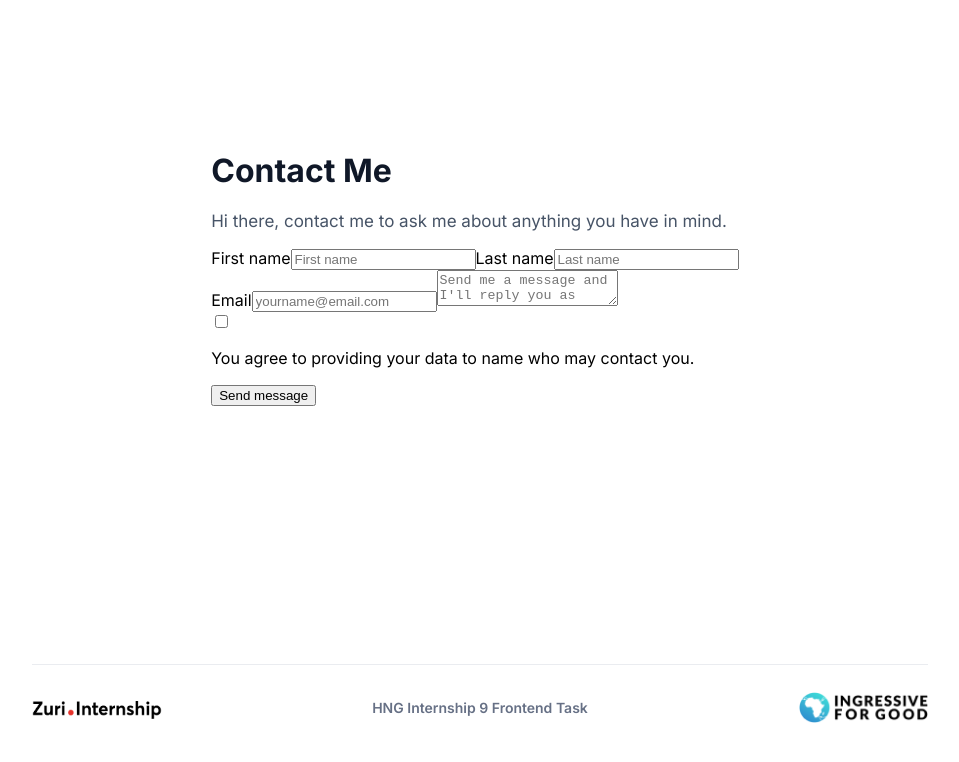
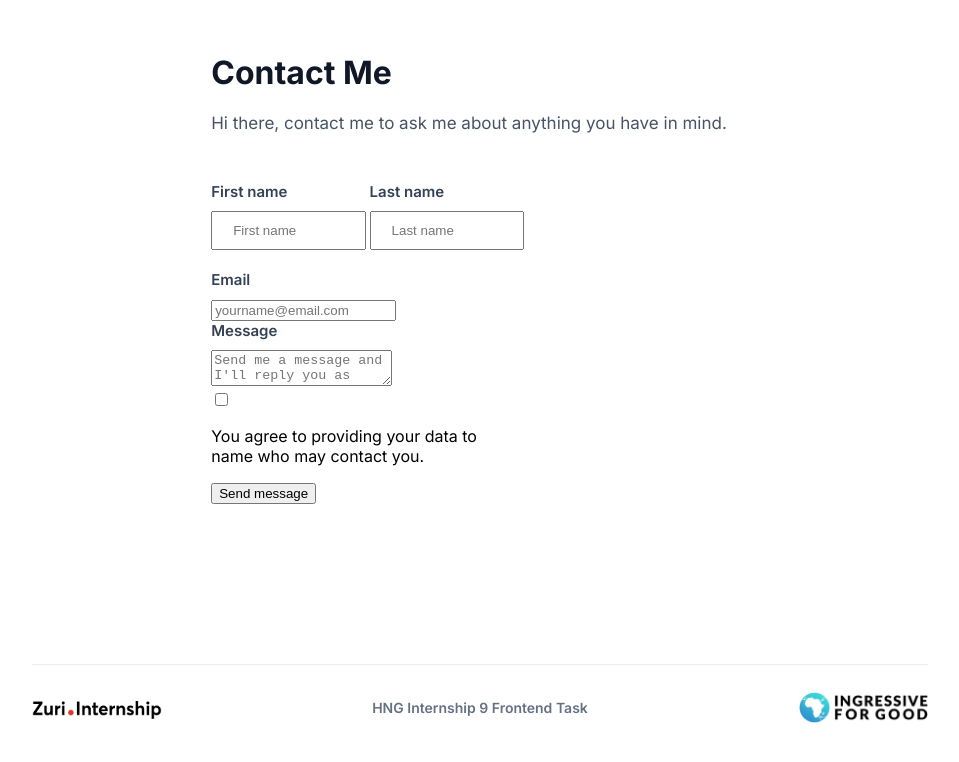
Before and after one commit to rambey-coder/HNG-STAGE-1-TASK, a React (Create React App) app: page /contact in a window 1280 px wide. Shown: the top 762 px of the page, without its empty margins (160-1119 px from the left). Built offline with nearby package versions, Linux system fonts and the light colour scheme; the HTML template or start-up script is replaced by a standard one.

Commit message:
style: styling label

```diff
--- a/src/App.css
+++ b/src/App.css
@@ -279,6 +279,38 @@
   margin-top: 0;
 }
 
+.contact {
+  margin-top: 2rem;
+  width: 100%;
+  box-sizing: border-box;
+}
+
+.contact-info {
+  display: flex;
+  align-items: center;
+  justify-content: space-between;
+  gap: 3rem;
+  margin-bottom: 20px;
+  width: 100%;
+  box-sizing: border-box;
+}
+
+.contact > div > label, .contact-info > div > label {
+  display: block;
+  margin-bottom: 10px;
+  font-size: 15px;
+  font-weight: 600;
+  color: #344054;
+}
+
+.contact-info > div, .contact > div {
+  width: 50%;
+}
+
+.contact > input, .contact-info > div > input {
+  width: 100%;
+  padding: 10px 20px;
+}
 @media screen and (max-width: 774px) {
   .footer {
     /* display: none; */
--- a/src/Components/Contact.js
+++ b/src/Components/Contact.js
@@ -7,25 +7,26 @@ const Contact = () => {
         <div className='contact-container'>
             <h1>Contact Me</h1>
             <p>Hi there, contact me to ask me about anything you have in mind.</p>
-            <div className="contact">
+            <form className="contact">
                 <div className="contact-info">
-                      <span>
+                      <div>
                           <label>First name</label>
                           <input type="text" id="first_name" placeholder='First name'/>
-                      </span>
-                      <span>
+                      </div>
+                      <div>
                           <label>Last name</label>
                           <input type="text" id="last_name" placeholder='Last name'/>
-                      </span>
+                      </div>
                 </div>
 
-                <span>
+                <div>
                     <label>Email</label>
                     <input type="email" id="email" placeholder='yourname@email.com' />
-                </span>
-                <span>
+                </div>
+                <div>
+                    <label>Message</label>
                     <textarea placeholder="Send me a message and I'll reply you as soon as possible..." id="message"></textarea>
-                </span>
+                </div>
 
                 <div className="checkbox">
                     <input type="checkbox" name="" id="" />
@@ -33,7 +34,7 @@ const Contact = () => {
                 </div>
 
                 <button id='btn_submit'>Send message</button>
-            </div>
+            </form>
         </div>
         <Footer />
     </>
```
